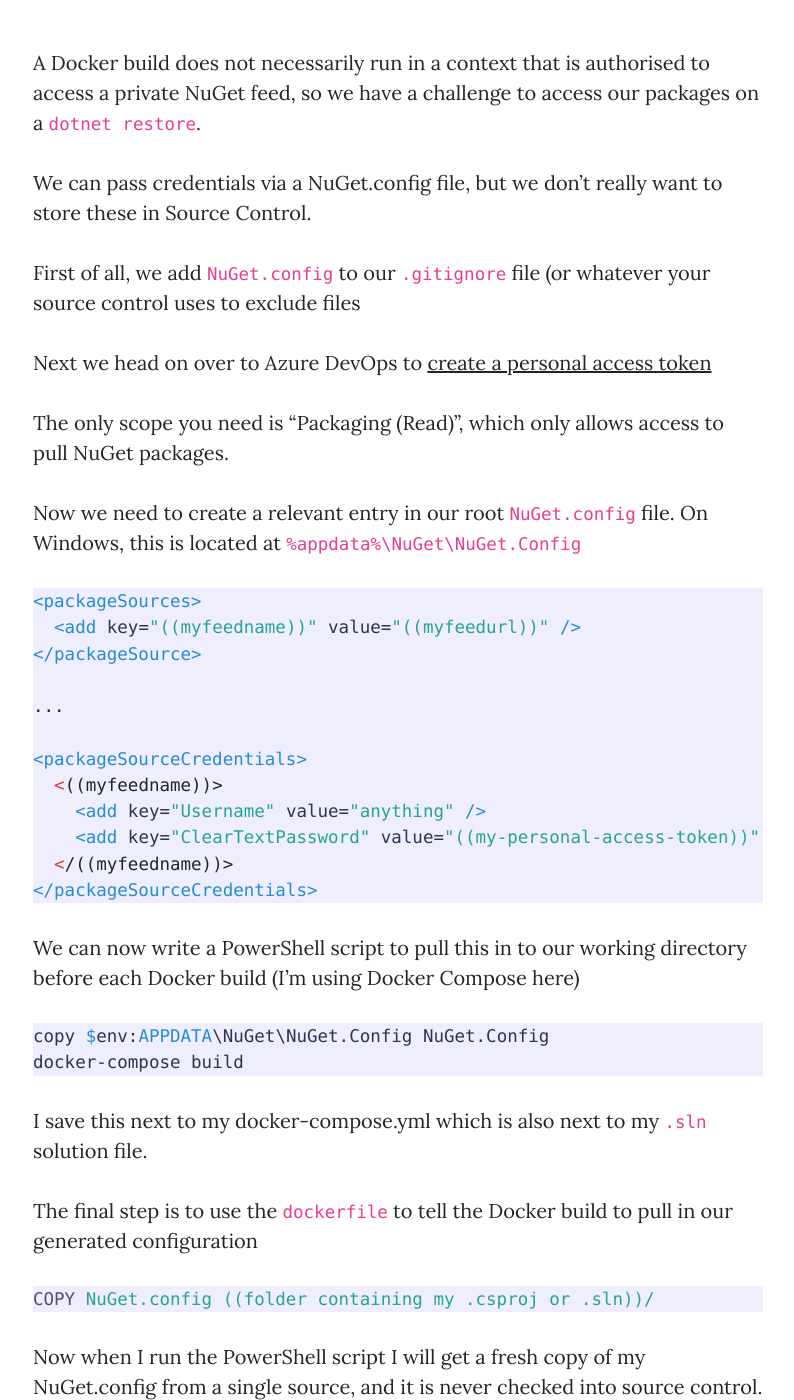
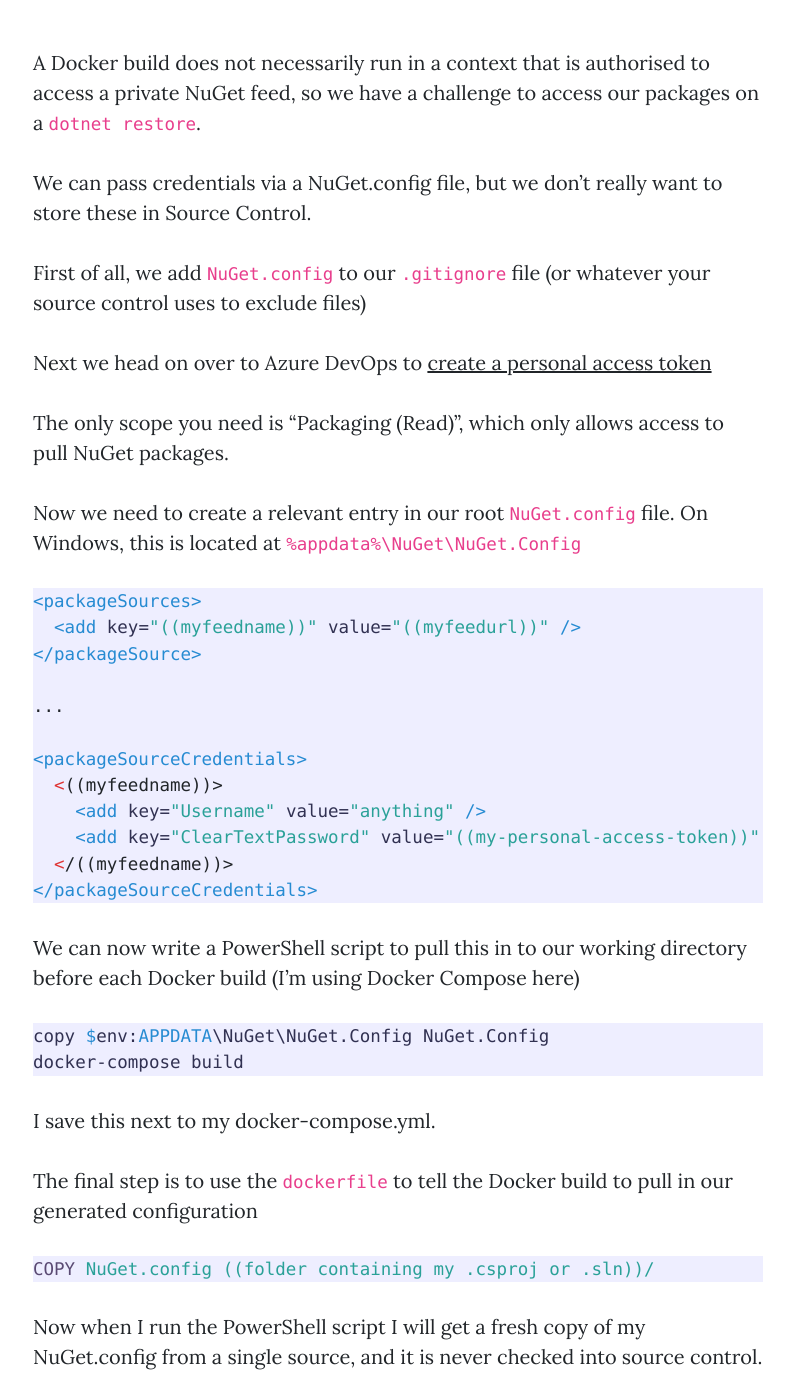
Before and after one commit to paxdev/paxdev.github.io, a Jekyll site: the page built from _posts/2018-11-13-creating-a-local-nuget-config-for-docker-builds.md, in a window 1280 px wide and 1400 px high, scrolled down 632 px. Shown: the whole window, without its empty margins (242-1036 px from the left). Built offline with Jekyll 4.4.1, drawn with Linux system fonts in a browser that asks for light colours; our own code applies the rules of GitHub Pages for plain Markdown files.

Commit message:
Update 2018-11-13-creating-a-local-nuget-config-for-docker-builds.md

````diff
--- a/_posts/2018-11-13-creating-a-local-nuget-config-for-docker-builds.md
+++ b/_posts/2018-11-13-creating-a-local-nuget-config-for-docker-builds.md
@@ -7,7 +7,7 @@
 
 We can pass credentials via a NuGet.config file, but we don't really want to store these in Source Control.
 
-First of all, we add `NuGet.config` to our `.gitignore` file (or whatever your source control uses to exclude files
+First of all, we add `NuGet.config` to our `.gitignore` file (or whatever your source control uses to exclude files)
 
 Next we head on over to Azure DevOps to [create a personal access token](https://docs.microsoft.com/en-us/azure/devops/organizations/accounts/use-personal-access-tokens-to-authenticate)
 
@@ -37,7 +37,7 @@
 docker-compose build
 ```
 
-I save this next to my docker-compose.yml which is also next to my `.sln` solution file.
+I save this next to my docker-compose.yml.
 
 The final step is to use the `dockerfile` to tell the Docker build to pull in our generated configuration
 
````
